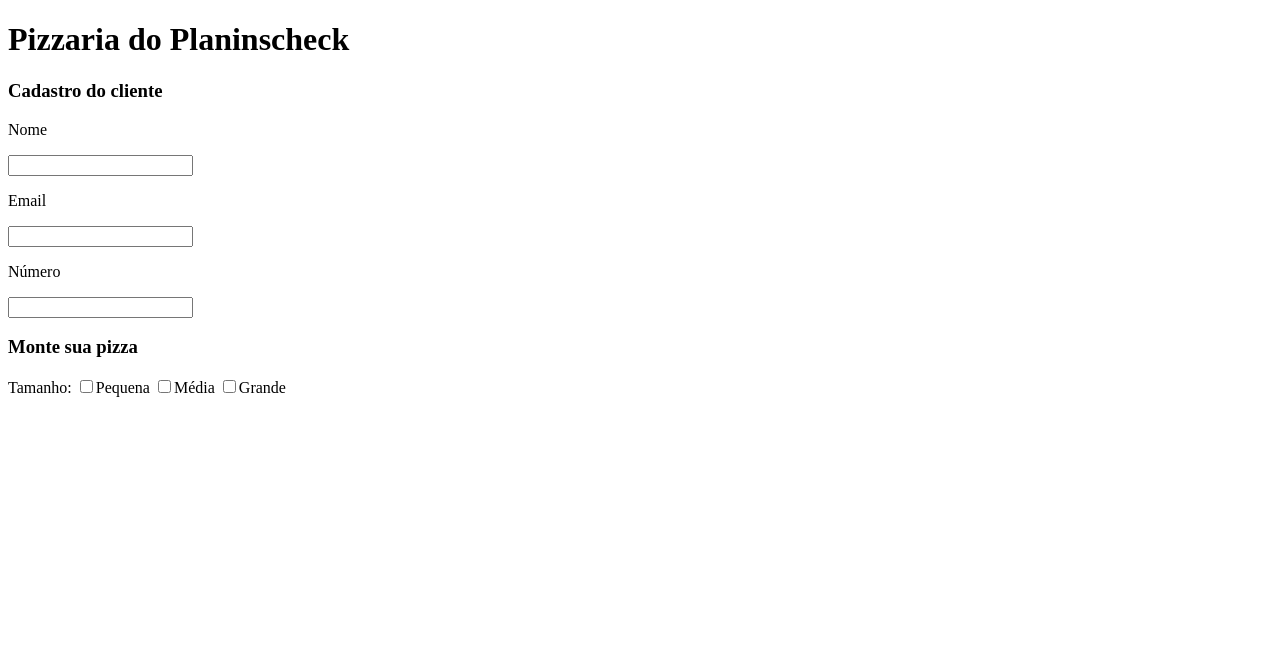
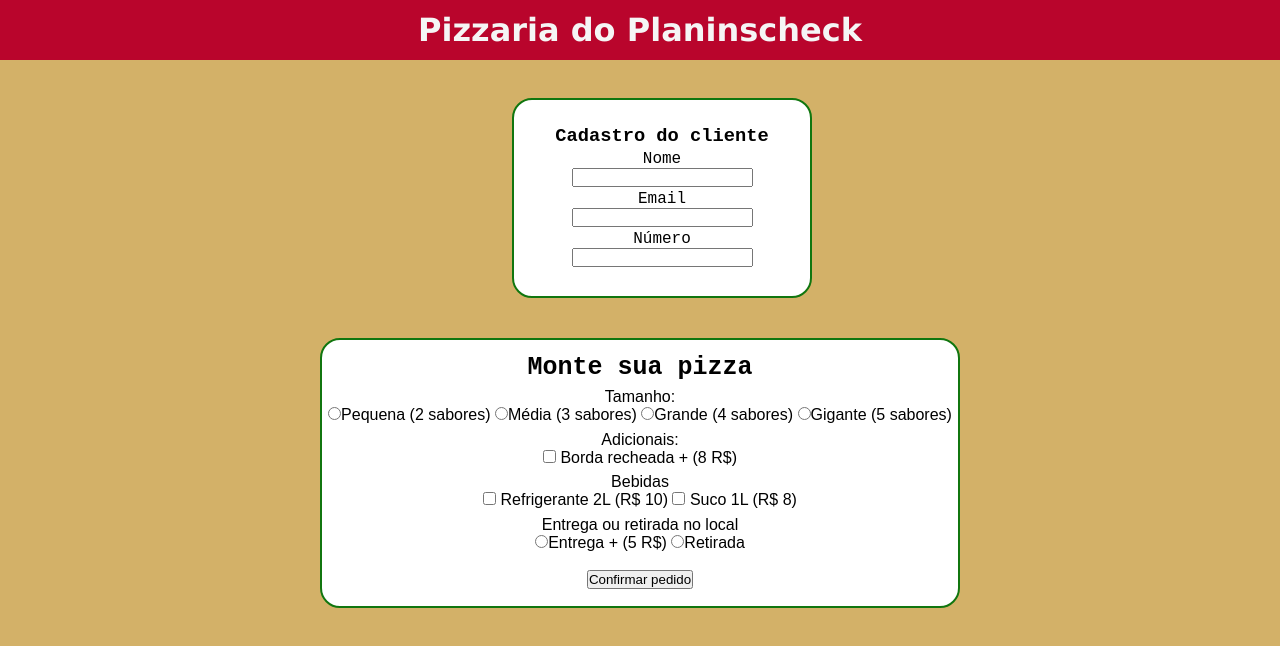
Before and after one commit to DiegoPlaninscheck/AppLuciano, a plain HTML site: page app/pages/pedido/index.html in a window 1280 px wide. Drawn offline with Linux system fonts and the light colour scheme.

Commit message:
terminei o esqueleto e a estilização do pedido

```diff
--- a/app/pages/pedido/index.html
+++ b/app/pages/pedido/index.html
@@ -11,25 +11,35 @@
 
 <body>
   <header>
-    <div class="container">
     <h1>Pizzaria do Planinscheck</h1>
-    </div>
   </header>
   <main>
-    <h3>Cadastro do cliente</h3>
+    <div class="container">
+      <h3 id="cadastro">Cadastro do cliente</h3>
       <p>Nome</p>
       <input type="text">
       <p>Email</p>
       <input type="text">
       <p>Número</p>
       <input type="number">
+    </div>
   </main>
   <footer>
-    <h3>Monte sua pizza</h3>
-    <label for="">Tamanho:</label>
-    <input type="checkbox" name="tamanho" value="p">Pequena
-    <input type="checkbox" name="tamanho" value="m">Média
-    <input type="checkbox" name="tamanho" value="g">Grande
+    <h3 id="pizza">Monte sua pizza</h3>
+    <p>Tamanho:</p>
+    <input type="radio" id="p" name="tamanho" value="p">Pequena (2 sabores)
+    <input type="radio" id="m" name="tamanho" value="m">Média (3 sabores)
+    <input type="radio" id="g" name="tamanho" value="g">Grande (4 sabores)
+    <input type="radio" id="gg" name="tamanho" value="gg">Gigante (5 sabores)
+    <p>Adicionais:</p>
+    <input type="checkbox" id="borda"> Borda recheada + (8 R$)
+    <p>Bebidas</p>
+    <input type="checkbox" id="refri"> Refrigerante 2L (R$ 10)
+    <input type="checkbox" id="suco"> Suco 1L (R$ 8)
+    <p>Entrega ou retirada no local</p>
+    <input type="radio" id="Entrega">Entrega + (5 R$)
+    <input type="radio">Retirada<br><br>
+    <button id="confirmar" onclick="">Confirmar pedido</button>
   </footer>
 
 
--- a/app/styles/pedido.css
+++ b/app/styles/pedido.css
@@ -0,0 +1,59 @@
+*{
+    padding: 0;
+    margin: 0;
+    box-sizing: border-box;
+}
+
+body{
+    background-color: rgb(211, 177, 104);
+    height: 100vh;
+}
+
+h1{
+    justify-content: center;
+    display: flex;
+    align-items: center;
+    border: solid 2px #b9052c;
+    background-color: #b9052c;
+    height: 60px;
+    font-family: 'Lucida Sans', 'Lucida Sans Regular', 'Lucida Grande', 'Lucida Sans Unicode', Geneva, Verdana, sans-serif;
+    color: whitesmoke;
+}
+
+.container{
+    margin-top: 3%;
+    margin-left: 40%;
+    border: solid 2px rgb(17, 118, 15);
+    border-radius: 20px;
+    width: 300px;
+    height: 200px;
+    text-align: center;
+    background-color: rgb(255, 255, 255);
+    font-family: 'Courier New', Courier, monospace;
+}
+
+#cadastro{
+    margin-top: 25px;
+}
+
+footer{
+    margin-top: 40px;
+    text-align: center;
+    font-family: Arial, Helvetica, sans-serif;
+    border: solid 2px rgb(17, 118, 15);
+    border-radius: 20px;
+    margin-left: 25%;
+    margin-right: 25%;
+    height: 270px;
+    background-color: white;
+}
+
+p{
+    margin-top: 1%;
+}
+
+#pizza{
+    font-size: 25px;
+    font-family: 'Courier New', Courier, monospace;
+    margin-top: 2%;
+}
```
Lines whose indentation alone changed are shown as unchanged.
